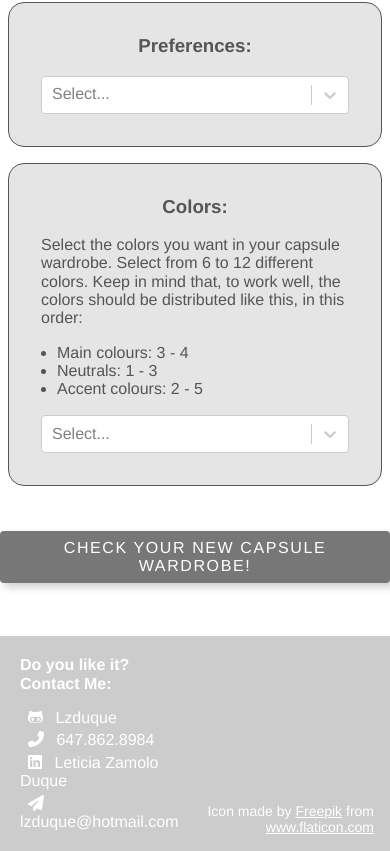
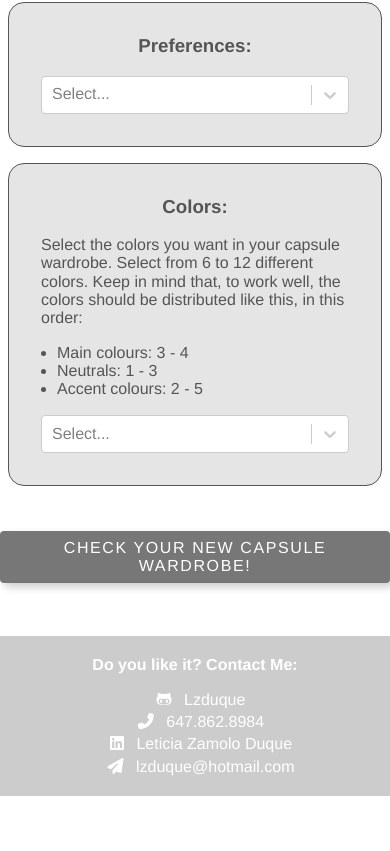
Before and after one commit to Lzduque/personal-stylist, a React (Create React App) app: page / in a window 390 px wide. Shown: the part 710-1561 px from the top of the page. After the commit the page ends 1506 px from the top, so only its background shows below. Built offline with nearby package versions, Linux system fonts and the light colour scheme.

Commit message:
fix select menu for mobile

```diff
--- a/src/App.tsx
+++ b/src/App.tsx
@@ -17,8 +17,7 @@ const App = () => {
           < CapsuleForm />
         </div>
       </section>
-      <footer className="bg-black-20 fw4 pa3 mt3 white flex justify-between">
-        <div className="tl w-50">
+      <footer className="tc bg-black-20 fw4 pa3 mt3 white">
           <h4 className="ma1">Do you like it? Contact Me:</h4>
           <ul className="icons list mb1 pl1">
             <li className="pb1" ><a href="https://github.com/Lzduque"><i className="fab fa-github-alt fa-1x white ph2" ></i></a>  Lzduque</li>
@@ -26,10 +25,6 @@ const App = () => {
             <li className="pb1" ><a href="https://www.linkedin.com/in/leticia-zamolo-duque-0266a233/"><i className="fab fa-linkedin fa-1x white ph2" ></i></a>  Leticia Zamolo Duque</li>
             <li ><i className="fas fa-paper-plane fa-1x ph2"></i>   lzduque@hotmail.com</li>
           </ul>
-        </div>
-        <div className="tr w-50 f6 self-end">
-          Icon made by <a className="white " href="https://www.flaticon.com/authors/freepik" >Freepik</a> from <a className="white"href="https://www.flaticon.com">www.flaticon.com</a>
-        </div>
       </footer>
     </div>
   );
--- a/src/Components/ColorsField.tsx
+++ b/src/Components/ColorsField.tsx
@@ -109,6 +109,7 @@ const ColorsField = ({ selectedColors, updateField }: IProps) => {
       <Select
         isSearchable={false}
         closeMenuOnSelect={false}
+        blurInputOnSelect={false}
         value={value}
         onChange={handleChange}
         isClearable
--- a/src/Components/PreferencesField.tsx
+++ b/src/Components/PreferencesField.tsx
@@ -35,6 +35,7 @@ const PreferencesField = ({ selectedPreferences, updateField }: IProps) => {
       <Select
         isSearchable={false}
         closeMenuOnSelect={false}
+        blurInputOnSelect={false}
         value={value}
         onChange={handleChange}
         isClearable
```
Also changed, not shown: 1 other file (tests, documents, lock files or other folders).
